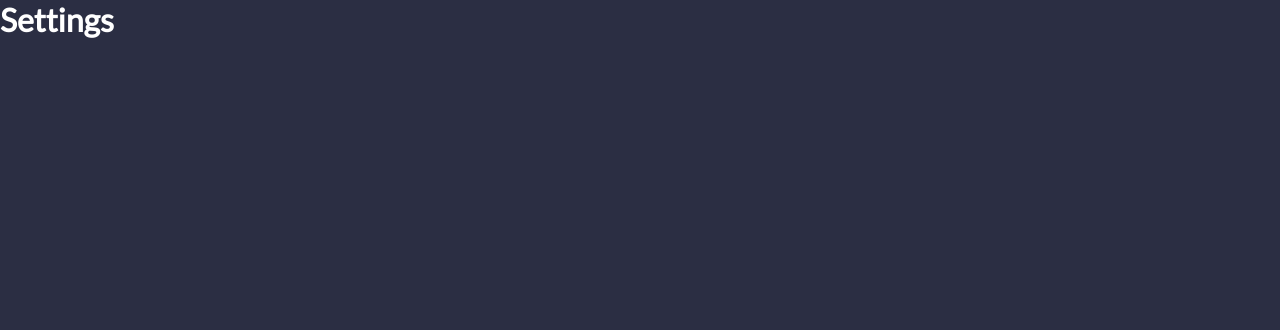
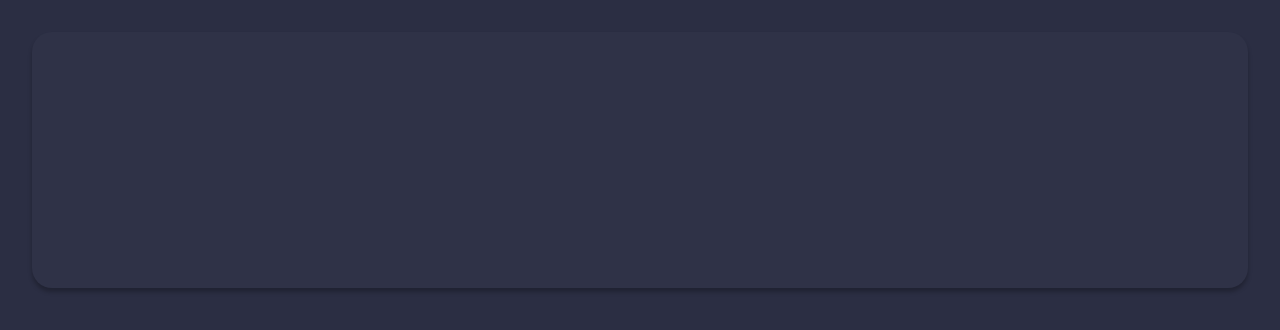
Before and after one commit to deviled-devs/task-manager, a React (Create React App) app: page /settings in a window 1280 px wide. Shown: the top 330 px of the page. Built offline with nearby package versions, Linux system fonts and the light colour scheme.

Commit message:
Paper and Elements folder

```diff
--- a/src/App.tsx
+++ b/src/App.tsx
@@ -12,13 +12,12 @@ const app_theme = {
   base: "#2b2e43",
   paper: "#2f3247",
   contrast: "#956ee5",
-  pattern: null,
   font: "white",
-  fontContrast: "#4c4f61",
-  modified: null
+  fontContrast: "#4c4f61"
 };
 
-const App = () => (
+const App = () => {
+  return (
     <ThemeProvider theme={app_theme}>
       <Canvas>
         <Router>
@@ -32,5 +31,5 @@ const App = () => (
       </Canvas>
     </ThemeProvider>
   );
-
+};
 export default App;
--- a/src/components/Common/Canvas/index.tsx
+++ b/src/components/Common/Canvas/index.tsx
@@ -8,6 +8,8 @@ const Canvas = styled.div`
 
   background-color: ${({ theme }) => theme.base};
   color: ${({ theme }) => theme.font};
+
+  transition: background-color 0.3s cubic-bezier(0.25, 0.75, 0.5, 1.25);
 `;
 
 export default Canvas;
--- /dev/null
+++ b/src/components/Common/Elements/Paper/index.tsx
@@ -0,0 +1,12 @@
+import styled from "styled-components";
+
+const Paper = styled.div`
+  background-color: ${props => props.theme.paper};
+  width: fit-content;
+  border-radius: 20px;
+  box-shadow: 0px 4px 4px rgba(0, 0, 0, 0.25);
+
+  transition: background-color 0.3s cubic-bezier(0.25, 0.75, 0.5, 1.25);
+`;
+
+export default Paper;
--- a/src/components/Settings/index.tsx
+++ b/src/components/Settings/index.tsx
@@ -1,3 +1,21 @@
 import React from "react";
+import ElementPaper from "../Common/Elements/Paper";
+import styled from "styled-components";
 
-const Settings = () => <h1>settings presentation</h1>;
+const Settings = () => (
+  <Layout>
+    <Paper></Paper>
+  </Layout>
+);
+
+export default Settings;
+
+const Layout = styled.div`
+  padding: 2em;
+`;
+
+const Paper = styled(ElementPaper)`
+  padding: 8em;
+  height: 100%;
+  width: 100%;
+`;
--- a/src/containers/Settings/index.tsx
+++ b/src/containers/Settings/index.tsx
@@ -1,5 +1,6 @@
 import React from "react";
+import SettingsPresentation from "../../components/Settings";
 
-const Settings = () => <h1>Settings</h1>;
+const Settings = () => <SettingsPresentation />;
 
 export default Settings;
```
Also changed, not shown: src/components/Common/Elements/Avatar/index.tsx (renamed from src/components/Common/Avatar/index.tsx), src/components/Common/Elements/Typography/TypographyTypes.ts (renamed from src/components/Common/Typography/TypographyTypes.ts), src/components/Common/Elements/Typography/index.tsx (renamed from src/components/Common/Typography/index.tsx). Lines whose indentation alone changed are shown as unchanged.
